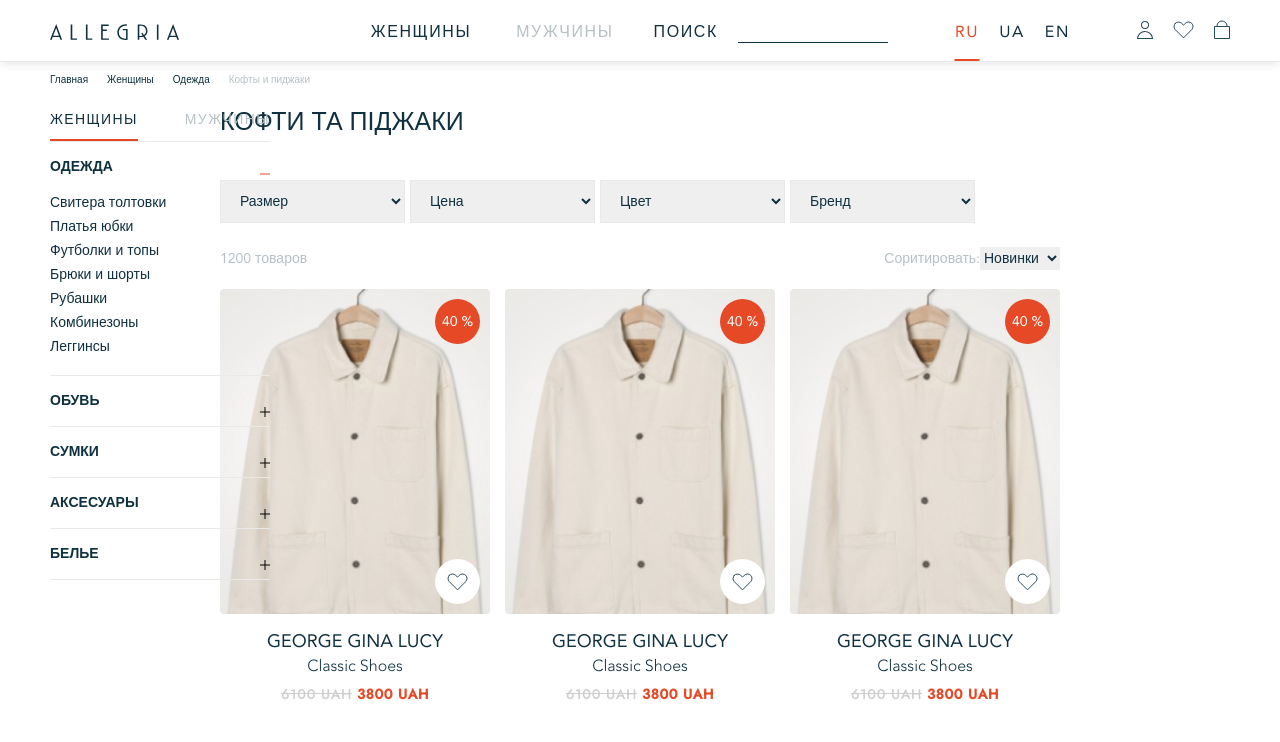
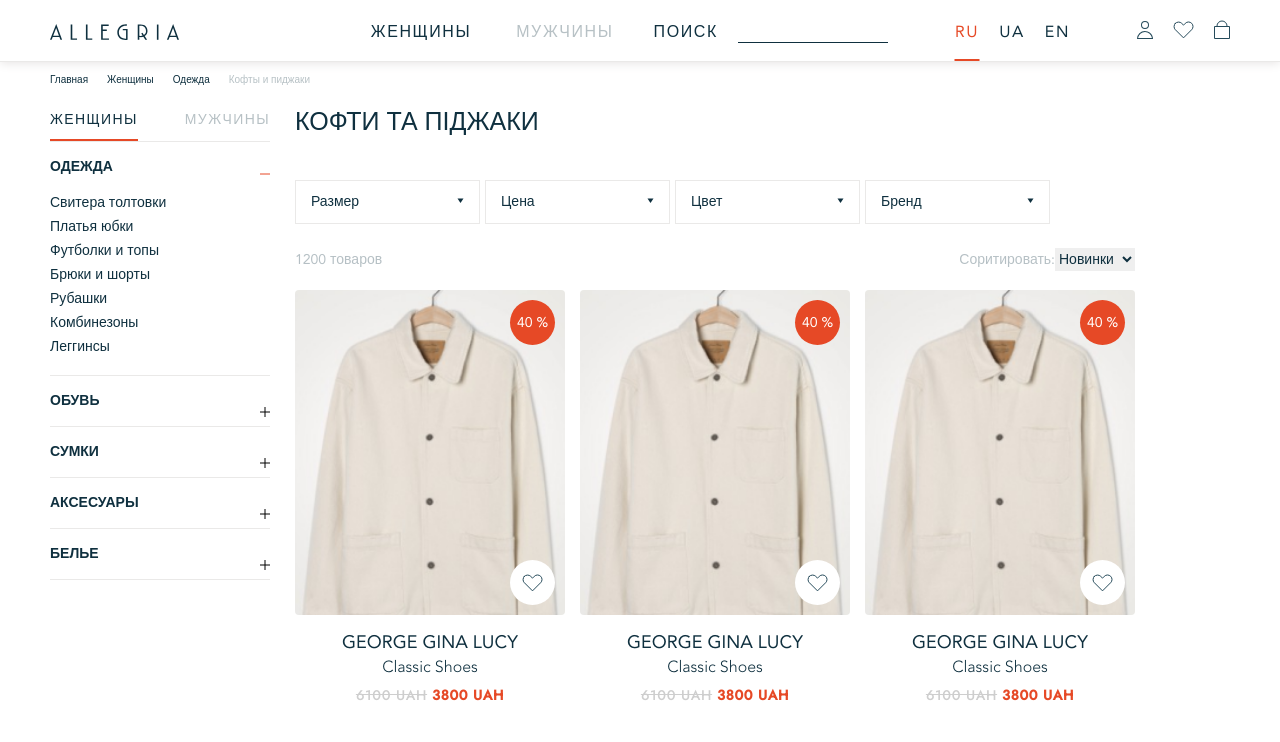
Before and after one commit to Lazizbek010/Allegria-eCommeranse-shop, a Vue app: page /products in a window 1280 px wide. Shown: the top 742 px of the page. Built offline with nearby package versions, Linux system fonts and the light colour scheme; a web font is replaced by a local one.

Commit message:
media products page

```diff
--- a/src/assets/scss/global.scss
+++ b/src/assets/scss/global.scss
@@ -52,6 +52,9 @@
     font-family: 'Avenir', sans-serif;
     text-transform: uppercase;
     @include font(15, 22, 500);
+}
+.hidden{
+    display: none;
 }
 // Hamburger Menu
 .hamburger{
--- a/src/assets/scss/media.scss
+++ b/src/assets/scss/media.scss
@@ -1,3 +1,21 @@
+@media(max-width:1185px){
+    .products{
+        &__card{
+            grid-template-columns: repeat(auto-fit, minmax(245px, 1fr));
+            &__item{
+                width: 245px;
+                &__img{
+                    width: 245px;
+                    height: 300px;
+                    a{
+                        width: 245px;
+                        height: 300px;
+                    }
+                }
+            }
+        }
+    }
+}
 // ------------------------------------------------
 @media(max-width:1115px) {
     // Global
@@ -13,6 +31,20 @@
     }
     .nav .container .nav-right .langs{
         display: none;
+    }
+    //PRODUCTS PAGE
+    .products{
+        padding-top: 61.2px;
+        &__container{
+            max-width: 100%;
+            margin-left: 0;
+            margin: 0 auto;
+        }
+        &.container{
+            .products__menu{
+                display: none;
+            }
+        }
     }
 }
 // --------------------------------------------------
@@ -204,6 +236,37 @@
     }
     //ALL BRANDS END
 
+    //PRODUCTS PAGE
+     .products{
+        &__select__items{
+            display: none;
+        }
+        .all{
+            display: none;
+        }
+        &__select__modals{
+            display: flex;
+        }
+        &__title-500{
+            margin-bottom: 35px;
+            @include font(20,20,500);
+        }
+
+            &__card{
+                grid-template-columns: repeat(auto-fit, minmax(230px, 1fr));
+                &__item{
+                    width: 230px;
+                    &__img{
+                        width: 230px;
+                        height: 300px;
+                        a{
+                            width: 230px;
+                            height: 300px;
+                        }
+                    }
+                }
+            }
+    }
 }
 // ---------------------------------------------------
 @media (max-width:665px){
@@ -322,6 +385,39 @@
         }
     }
 }
+// ---------------------------------------
+@media(max-width:515px){
+    .products{
+        &__card{
+            grid-template-columns: repeat(auto-fit, minmax(165px, 1fr));
+            &__item{
+                width: 165px;
+                &__img{
+                    width: 165px;
+                    height: 220px;
+                    margin-bottom: 20px;
+                    a{
+                        width: 165px;
+                        height: 220px;
+                    }
+                }
+                h2{
+                    @include font(14,19,500);
+                }
+                h6{
+                    @include font(14,20,300);
+                    margin-bottom: 1px;
+                }
+                p{
+                    @include font(13,18,500);
+                    .product-new-item{
+                        font-weight: 500;
+                    }
+                }
+            }
+        }
+    }
+}
 // ----------------------------------------
 @media(max-width:500px) {
     // Navbar
@@ -420,10 +516,24 @@
         }
     }
     //ALL BRANDS END
-
+     //PRODUCTS PAGE
+     .products{
+        padding-top: 61.2px;
+        &__select{
+            &__modals{
+                gap: 5px;
+                margin-bottom: 25px;
+            }
+        }
+        .show-more-btn{
+            margin: 50px auto;
+        }
+        &__title-500{
+            margin-bottom: 30px;
+        }
+    }
     // FOOTER==>
     .footer{
-        padding-top: 91px;
         &__info{
             &__title{
                 @include font(20,26,600);
@@ -445,3 +555,22 @@
         }
     }
 }
+
+@media(max-width: 375px){
+    .products{
+        &__card{
+            grid-template-columns: repeat(auto-fit, minmax(245px, 1fr));
+            &__item{
+                width: 245px;
+                &__img{
+                    width: 245px;
+                    height: 300px;
+                    a{
+                        width: 245px;
+                        height: 300px;
+                    }
+                }
+            }
+        }
+    }
+}
--- a/src/assets/scss/products.scss
+++ b/src/assets/scss/products.scss
@@ -6,6 +6,7 @@
     &__container{
         max-width: 840px;
         margin: 0 auto;
+        margin-left: 245px;
         .all{
             display: flex;
             justify-content: space-between;
@@ -27,16 +28,63 @@
         margin-bottom: 45px;
     }
     &__select{
-        display: flex;
-        gap: 5px;
-        margin-bottom: 24px;
-        select{
+        .select{
             padding: 9px 15px;
             border: 1px solid var(--light-color1);
             width: 185px;
             outline: none;
-            option{
-                padding: 10px;
+            position: relative;
+            .triangle{
+                position: absolute;
+                top: 50%;
+                right: 15px;
+                transform: translateY(-50%) rotate(180deg);
+            }
+            &__list{
+                position: absolute;
+                left: 0;
+                top: 43px;
+                width: 100%;
+                border: 1px solid var(--light-color1);
+                z-index: 50;
+                background: var(--white-color);
+                ul{
+                    padding: 10px 8px 0 7px;
+                    display: flex;
+                    gap: 8px;
+                    flex-wrap: wrap;
+                    margin-bottom: 20px;
+                    li{
+                        display: grid;
+                        width: 35px;
+                        height: 35px;
+                        place-items: center;
+                        border: 1px solid var(--light-color1);
+                        &:hover{
+                            border-color: var(--primary-dark);
+                            cursor: pointer;
+                        }
+                    }
+                }
+                #btn-apply{
+                    min-width: 100%;
+                    padding: 8px 0;
+                    @include font(14, 19, 400);
+                }
+            }
+        }
+        &__items{
+            display: flex;
+            gap: 5px;
+            margin-bottom: 24px;
+
+        }
+        &__modals{
+            display: none;
+            gap: 10px;
+            margin-bottom: 40px;
+            .select{
+               flex-grow: 1;
             }
         }
     }
--- a/src/views/HomeView.vue
+++ b/src/views/HomeView.vue
@@ -157,7 +157,7 @@
 const mounted = onMounted(() => {
     let dots = document.querySelectorAll('.swiper-pagination-bullet');
     dots.forEach((dot,i) => {
-        dot.innerText = i + 1
+        dot.innerText =   i + 1
     })
 })
 
@@ -166,9 +166,8 @@
 <style lang="scss">
 .swiper{
     .swiper-pagination-bullet{
-        width: 50px;
-        height: 50px;
-        background: red;
+        background: transparent;
+        margin-right: 51px;
         &::after{
             content: attr('aria-label');
             display: block;
--- a/src/views/pages/ProductsView.vue
+++ b/src/views/pages/ProductsView.vue
@@ -9,22 +9,57 @@
         <div class="products__container">
             <h1 class="products__title-500">Кофти та піджаки</h1>
             <div class="products__select">
-                <select class="select-font" name="" id="">
-                    <option value="">Размер</option>
-                    <option value="">1</option>
-                </select>
-                <select class="select-font" name="" id="">
-                    <option value="">Цена</option>
-                    <option value="">2</option>
-                </select>
-                <select class="select-font" name="" id="">
-                    <option value="">Цвет</option>
-                    <option value="">3</option>
-                </select>
-                <select class="select-font" name="" id="">
-                    <option value="">Бренд</option>
-                    <option value="">4</option>
-                </select>
+                <div class="products__select__items">
+                    <div class="select select-font" @click="openList">
+                        <span>Размер</span>
+                        <div class="triangle">
+                            <svg xmlns="http://www.w3.org/2000/svg" width="7" height="5" fill="none"><path fill="#0F303F" d="m3.5 0 3.031 4.5H.47L3.5 0Z"/></svg>
+                        </div>
+                        <div class="select__list" :class="{'hidden': hidden}">
+                            <ul>
+                                <li class="about-product__link-400">XS</li>
+                                <li class="about-product__link-400">S</li>
+                                <li class="about-product__link-400">M</li>
+                                <li class="about-product__link-400">L</li>
+                                <li class="about-product__link-400">XL</li>
+                                <li class="about-product__link-400">XP</li>
+                            </ul>
+                            <button class="btn" id="btn-apply">Применить</button>
+                        </div>
+                    </div>
+                    <div class="select select-font">
+                        <span>Цена</span>
+                        <div class="triangle">
+                            <svg xmlns="http://www.w3.org/2000/svg" width="7" height="5" fill="none"><path fill="#0F303F" d="m3.5 0 3.031 4.5H.47L3.5 0Z"/></svg>
+                        </div>
+                    </div>
+                    <div class="select select-font">
+                        <span>Цвет</span>
+                        <div class="triangle">
+                            <svg xmlns="http://www.w3.org/2000/svg" width="7" height="5" fill="none"><path fill="#0F303F" d="m3.5 0 3.031 4.5H.47L3.5 0Z"/></svg>
+                        </div>
+                    </div>
+                    <div class="select select-font">
+                        <span>Бренд</span>
+                        <div class="triangle">
+                            <svg xmlns="http://www.w3.org/2000/svg" width="7" height="5" fill="none"><path fill="#0F303F" d="m3.5 0 3.031 4.5H.47L3.5 0Z"/></svg>
+                        </div>
+                    </div>
+                </div>
+                <div class="products__select__modals">
+                    <div class="select select-font">
+                        <span>Фильтры</span>
+                        <div class="triangle">
+                            <svg xmlns="http://www.w3.org/2000/svg" width="7" height="5" fill="none"><path fill="#0F303F" d="m3.5 0 3.031 4.5H.47L3.5 0Z"/></svg>
+                        </div>
+                    </div>
+                    <div class="select select-font">
+                        <span>Сортировать</span>
+                        <div class="triangle">
+                            <svg xmlns="http://www.w3.org/2000/svg" width="7" height="5" fill="none"><path fill="#0F303F" d="m3.5 0 3.031 4.5H.47L3.5 0Z"/></svg>
+                        </div>
+                    </div>
+                </div>
             </div>
             <div class="all">
                 <div class="number-product select-font"><span>1200</span> товаров</div>
@@ -82,7 +117,11 @@
 
 <script setup>
 import ProductComponent from '../../components/ProductComponent.vue';
-
+import { ref } from 'vue';
+const hidden = ref(true)
+function openList(){
+    hidden.value = !hidden.value
+}
 </script>
 
 <style lang="scss" scoped>
```
Also changed, not shown: src/assets/icons/triangle.svg (added).
